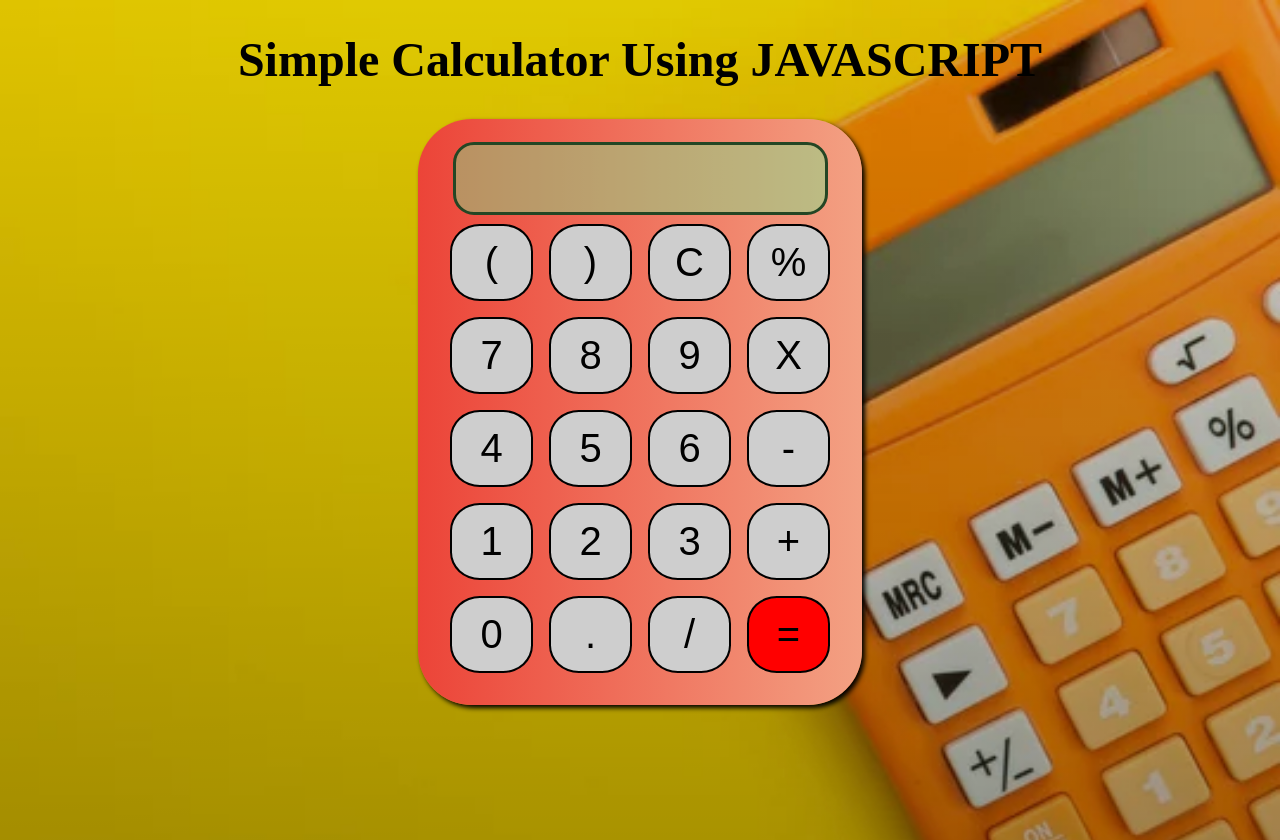
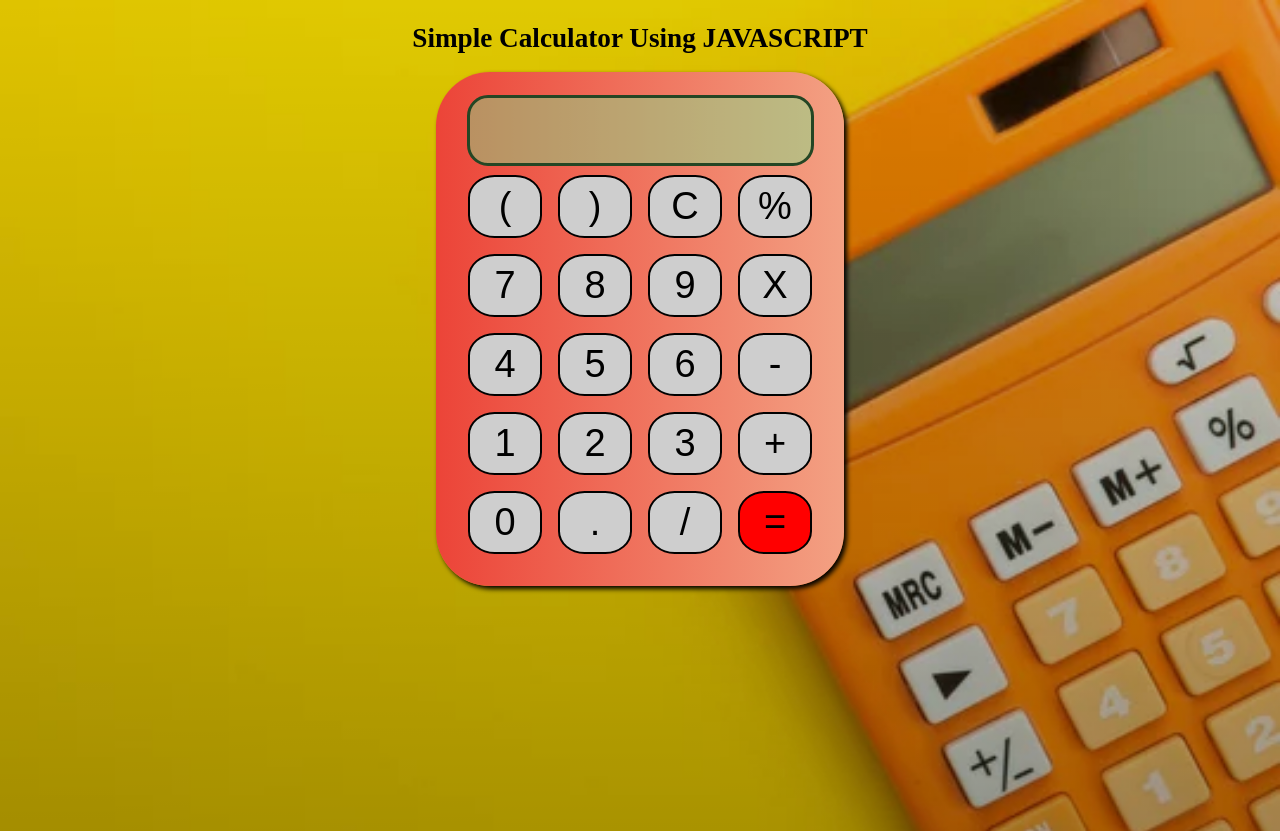
Before and after one commit to rutikkpatel/CalculatorJS1, a plain HTML site: page index.html in a window 1280 px wide. Drawn offline with Linux system fonts and the light colour scheme.

Commit message:
Update style.css

```diff
--- a/style.css
+++ b/style.css
@@ -8,7 +8,7 @@ body{
 }
 
 h1{
-    font-size: 3rem;
+    font-size: 1.7rem;
 }
 .container{
     text-align: center;
@@ -24,24 +24,24 @@ input{
     border: 3px solid #244624;
     background-color: #7de28c75;
     font-size:34px;
-    height: 65px;
-    width: 365px;
+    height: 63px;
+    width: 337px;
     text-align: end;
 }
 
 button{
     border-radius: 36%;
     border: 2px solid #000;
-    font-size: 40px;
+    font-size: 38px;
     background: #cecece;
-    width: 83px;
-    height: 77px;
+    width: 74px;
+    height: 63px;
     margin: 6px;
 }
 
 button:hover{
     background-color: #fbd447;
-    font-size: 2.7rem;
+    font-size: 2.5rem;
 }
 
 #eqlbtn{
```
